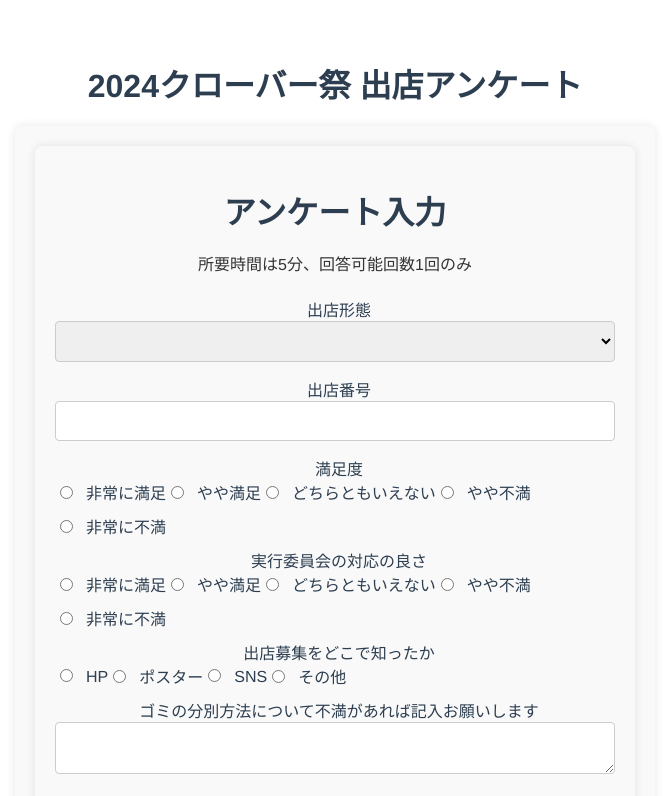
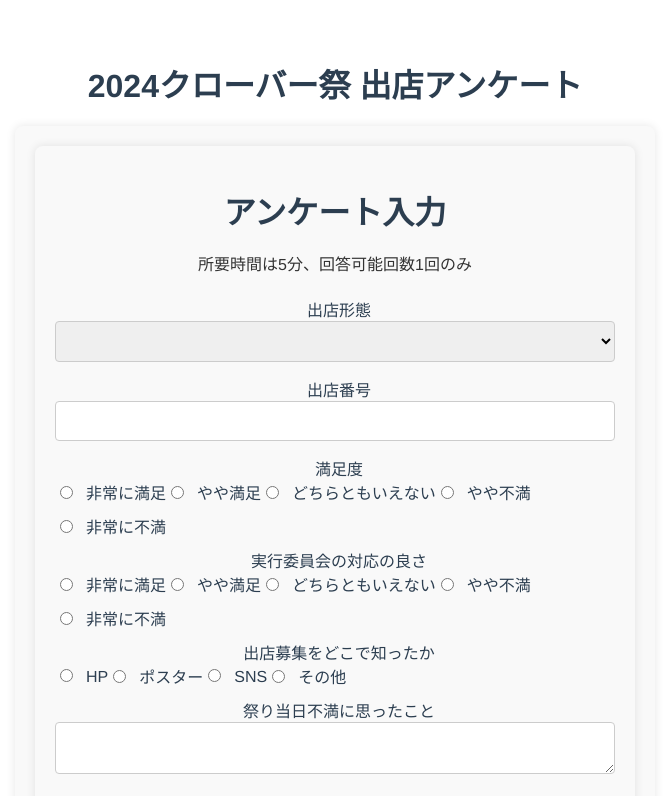
Before and after one commit to shoookawa/BoothQuestionnaire, a Vue app in the folder フロントエンド/: page / in a window 1280 px wide. Shown: the top 796 px of the page, without its empty margins (305-974 px from the left). Built offline with nearby package versions, Linux system fonts and the light colour scheme.

Commit message:
READMEに追記、アンケート内容変更する際のやり方

```diff
--- a/フロントエンド/src/questions.js
+++ b/フロントエンド/src/questions.js
@@ -36,6 +36,12 @@ const questions = [
     required: true
   },
   {
+    label: '祭り当日不満に思ったこと',
+    name: 'unsatisfied',
+    type: 'textarea',
+    required: true
+  },
+  {
     label: 'ゴミの分別方法について不満があれば記入お願いします',
     name: 'garbage',
     type: 'textarea',
```
Also changed, not shown: 2 other files (tests, documents, lock files or other folders).
